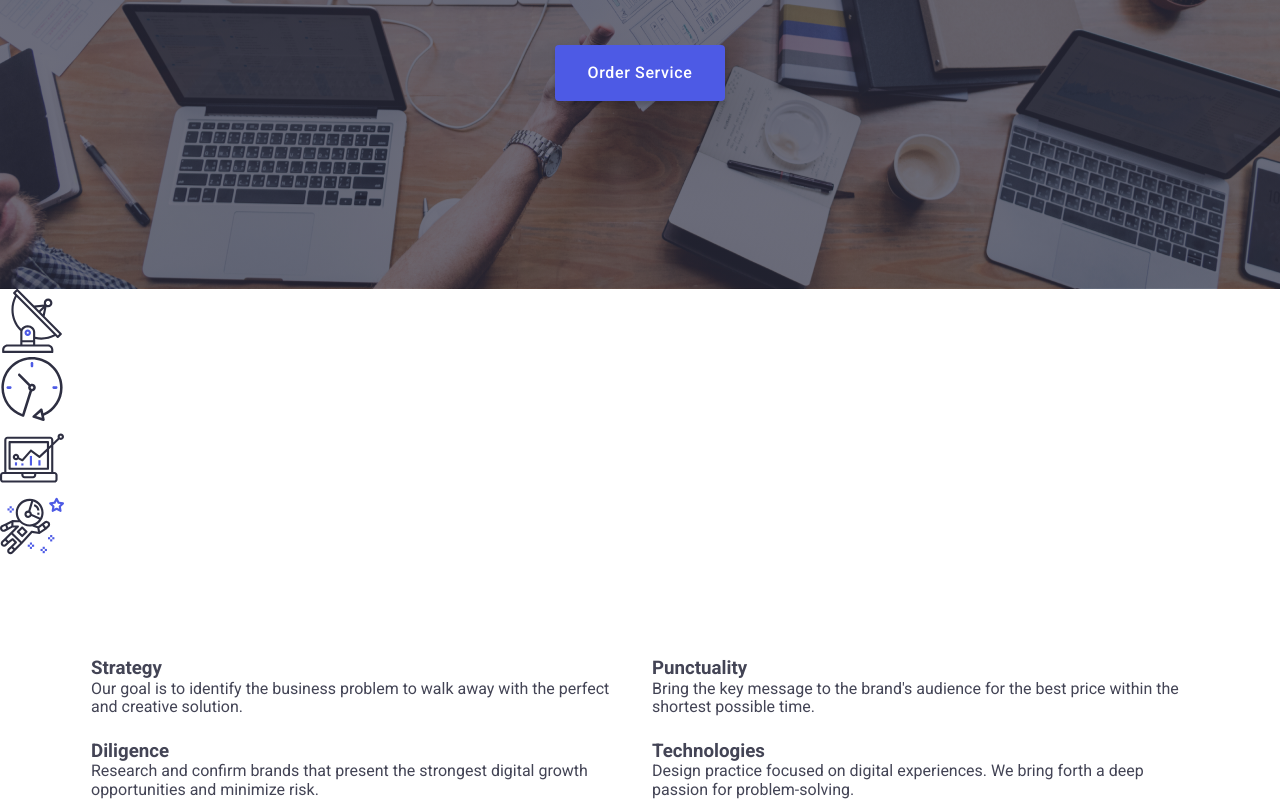
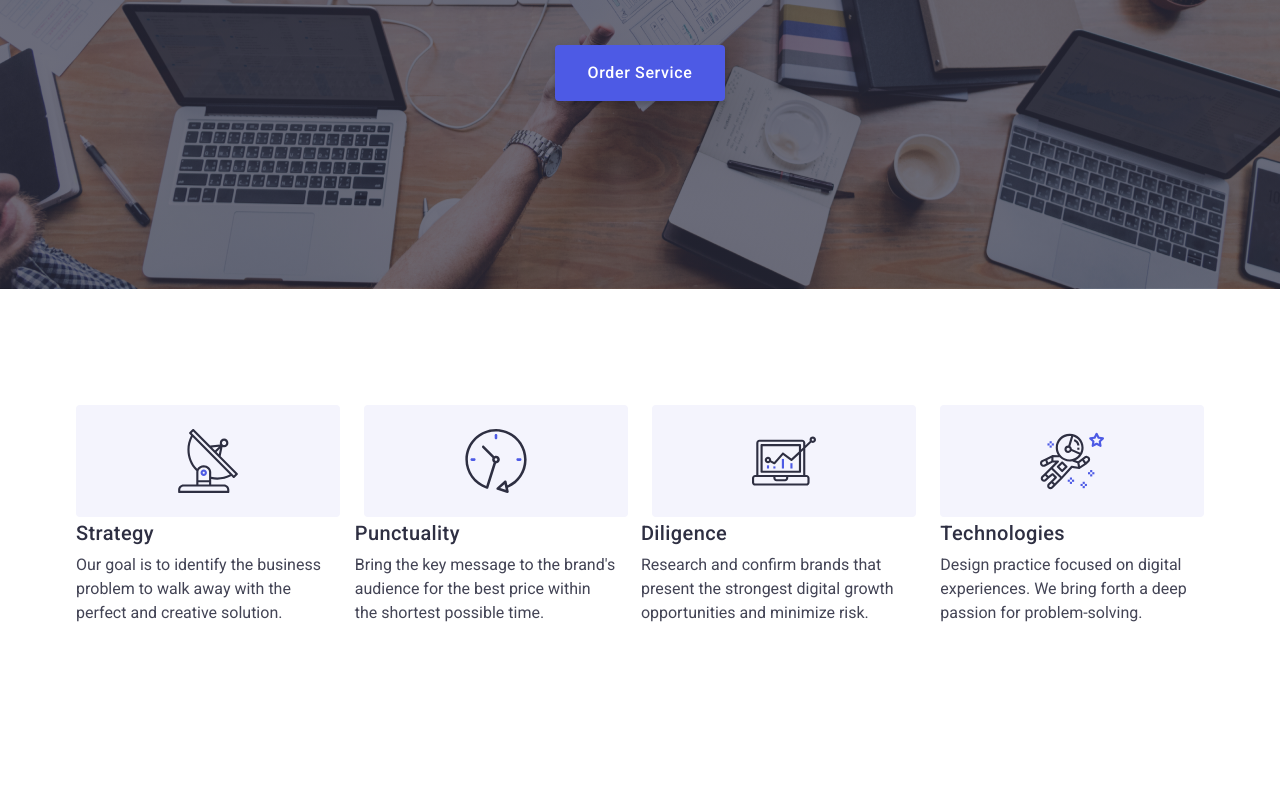
Before and after one commit to MarynaRV/goit-markup-hw-07, a plain HTML site: page index.html in a window 1280 px wide. Shown: the part 384-1183 px from the top of the page. After the commit the page ends 1097 px from the top, so only its background shows below. Drawn offline with nearby package versions, Linux system fonts and the light colour scheme.

Commit message:
section info (desktop)

```diff
--- a/css/styles.css
+++ b/css/styles.css
@@ -507,7 +507,7 @@ body {
 	}
 }
 
-@media screen and (min-width: 768px) {
+@media screen and (min-width: 768px) and (max-width: 1157px) {
 	.info-list {
 		display: flex;
 		flex-wrap: wrap;
@@ -520,7 +520,10 @@ body {
 	}
 }
 
-/* @media screen and (min-width: 1158px) {
+@media screen and (min-width: 1158px) {
+	.container {
+		padding: 0;
+	}
 	.info {
 		color: var(--primary-text-color-theme-dark);
 		font-weight: 500;
@@ -529,51 +532,46 @@ body {
 		letter-spacing: 0.02em;
 		margin-bottom: 8px;
 	}
-} */
 
-/* .info-list {
+	.info-list {
 		display: flex;
 		align-items: center;
 		gap: 24px;
 		margin-left: auto;
 		margin-right: auto;
-} */
+	}
 
-/* .about {
+	.info-list-li {
+		width: calc((100%-72px) / 4);
+	}
+
+	.about {
 		color: #434455;
 		font-weight: 400;
 		font-size: 16px;
 		line-height: 1.5;
-} */
+	}
 
-/* .work {
-	padding-top: 0;
-} */
+	.section-info {
+		padding: 120px 0 120px;
+	}
 
-/* .section-info {
-	padding: 120px 0 120px;
-} */
-
-/* .info-list-li {
-	width: calc((100%-72px) / 4);
-} */
-
-/* .div-container {
+	.div-container {
 		display: flex;
 		justify-content: center;
 		align-items: center;
 		height: 112px;
-} */
+	}
 
-/* .icon {
+	.icon {
 		display: flex;
 		align-items: center;
 		margin-left: auto;
 		margin-right: auto;
 		gap: 24px;
-} */
+	}
 
-/* .icon-logo {
+	.icon-logo {
 		display: flex;
 		justify-content: center;
 		align-items: center;
@@ -581,12 +579,17 @@ body {
 		border-radius: 4px;
 		padding-top: 24px;
 		padding-bottom: 24px;
-	padding-left: 102px;
-	padding-right: 102px;
+		padding-left: 100px;
+		padding-right: 100px;
 		margin-bottom: 8px;
-} */
+	}
+}
 
 /* ================= ABOUT ================= */
+
+.work {
+	padding-top: 0;
+}
 .title {
 	color: var(--primary-text-color-theme-dark);
 	font-weight: 700;
```
Lines whose indentation alone changed are shown as unchanged.
